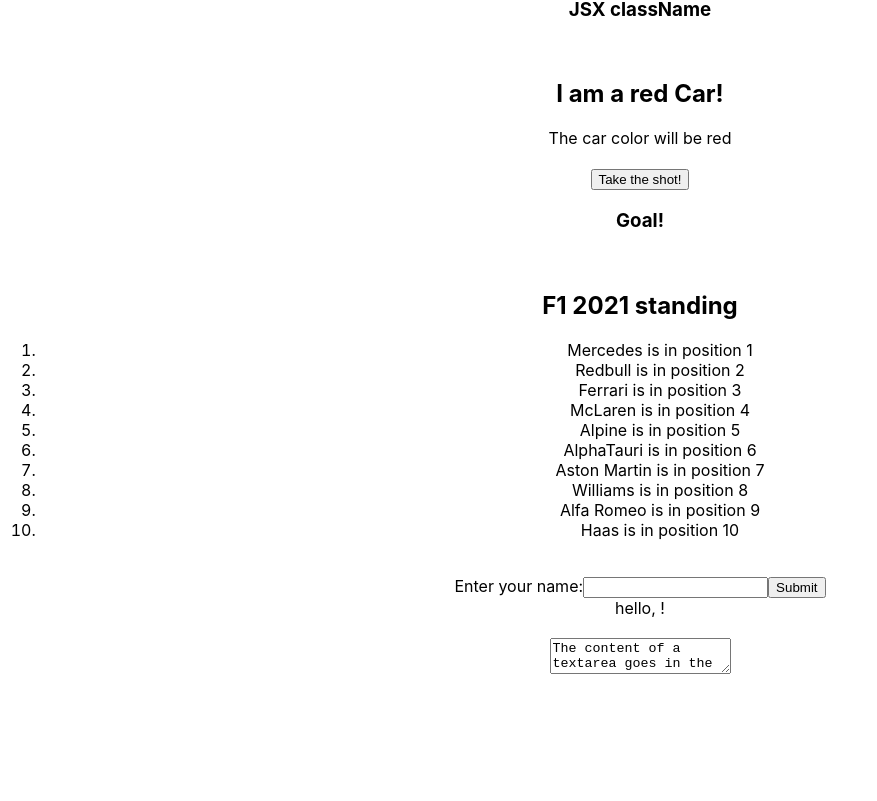
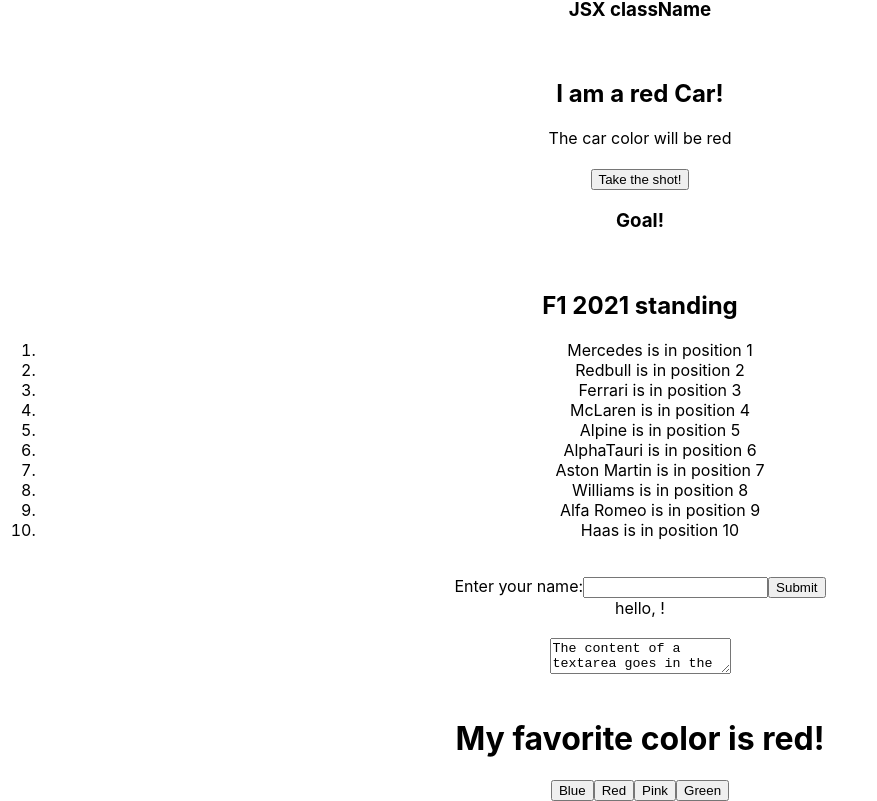
Before and after one commit to dhatwalia/react-gamma, a React (Create React App) app: page / in a window 1280 px wide. Shown: the part 313-1114 px from the top of the page, without its empty margins (0-877 px from the left). Before the commit the page ends 1011 px from the top, so only its background shows below. Built offline with nearby package versions, Linux system fonts and the light colour scheme.

Commit message:
Adds useState hook for color picker

```diff
--- a/src/App.js
+++ b/src/App.js
@@ -5,6 +5,7 @@
 import TextForm from './components/TextArea';
 import MyForm from './components/Form';
 import Goal from './components/NestedGoals';
+import FavoriteColor from './components/FavColor';
 
 class Car {
   constructor(name) {
@@ -72,6 +73,8 @@
       <br></br>
       <TextForm />
       <br></br>
+      <FavoriteColor />
+      <br></br>
     </div>
   );
 }
--- /dev/null
+++ b/src/components/FavColor.js
@@ -0,0 +1,29 @@
+import { useState } from "react";
+
+const FavoriteColor = () => {
+    const [color, setColor] = useState("red");
+
+    return (
+        <>
+            <h1>My favorite color is {color}!</h1>
+            <button
+                type="button"
+                onClick={() => setColor("blue")}
+            >Blue</button>
+            <button
+                type="button"
+                onClick={() => setColor("red")}
+            >Red</button>
+            <button
+                type="button"
+                onClick={() => setColor("pink")}
+            >Pink</button>
+            <button
+                type="button"
+                onClick={() => setColor("green")}
+            >Green</button>
+        </>
+    );
+};
+
+export default FavoriteColor;
```
